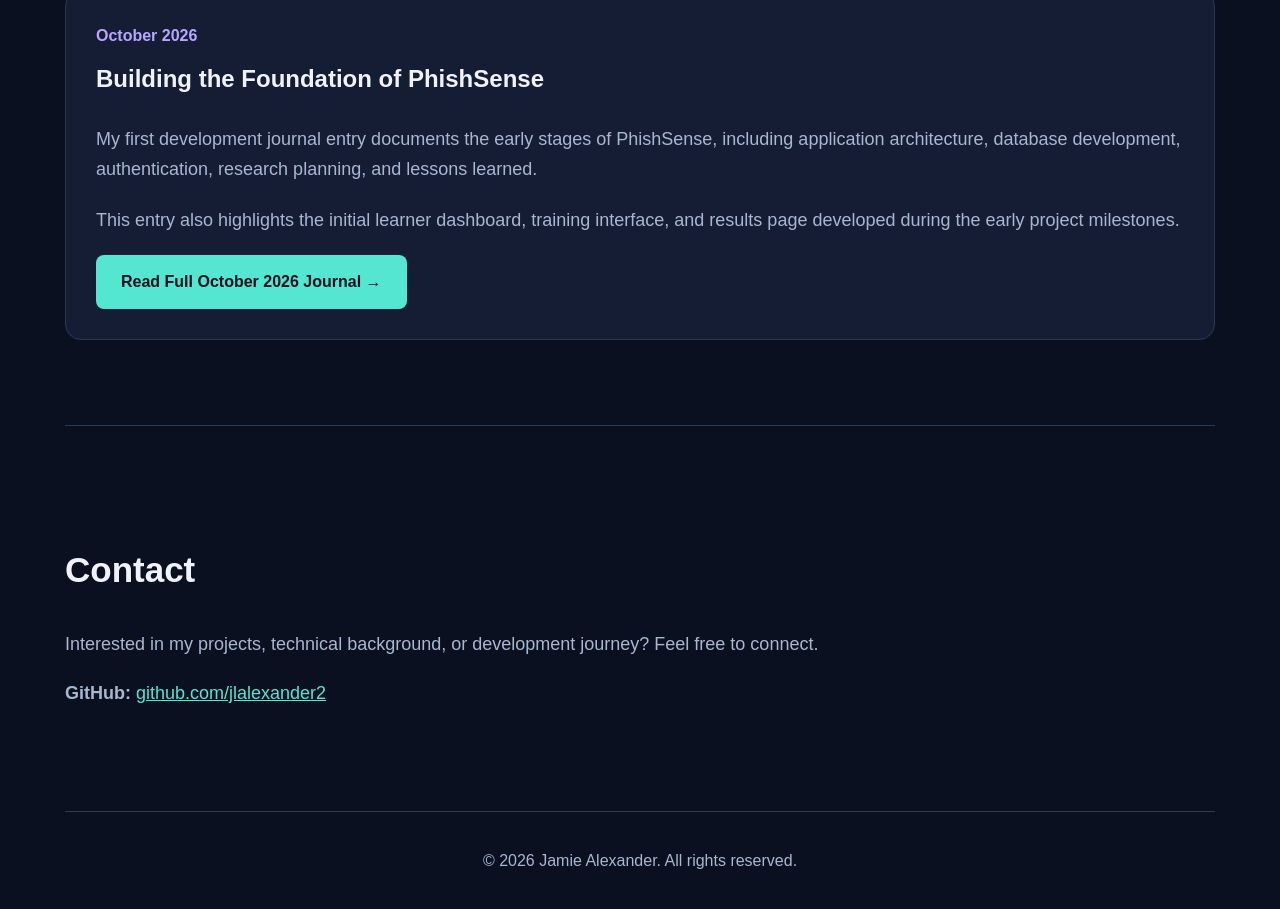
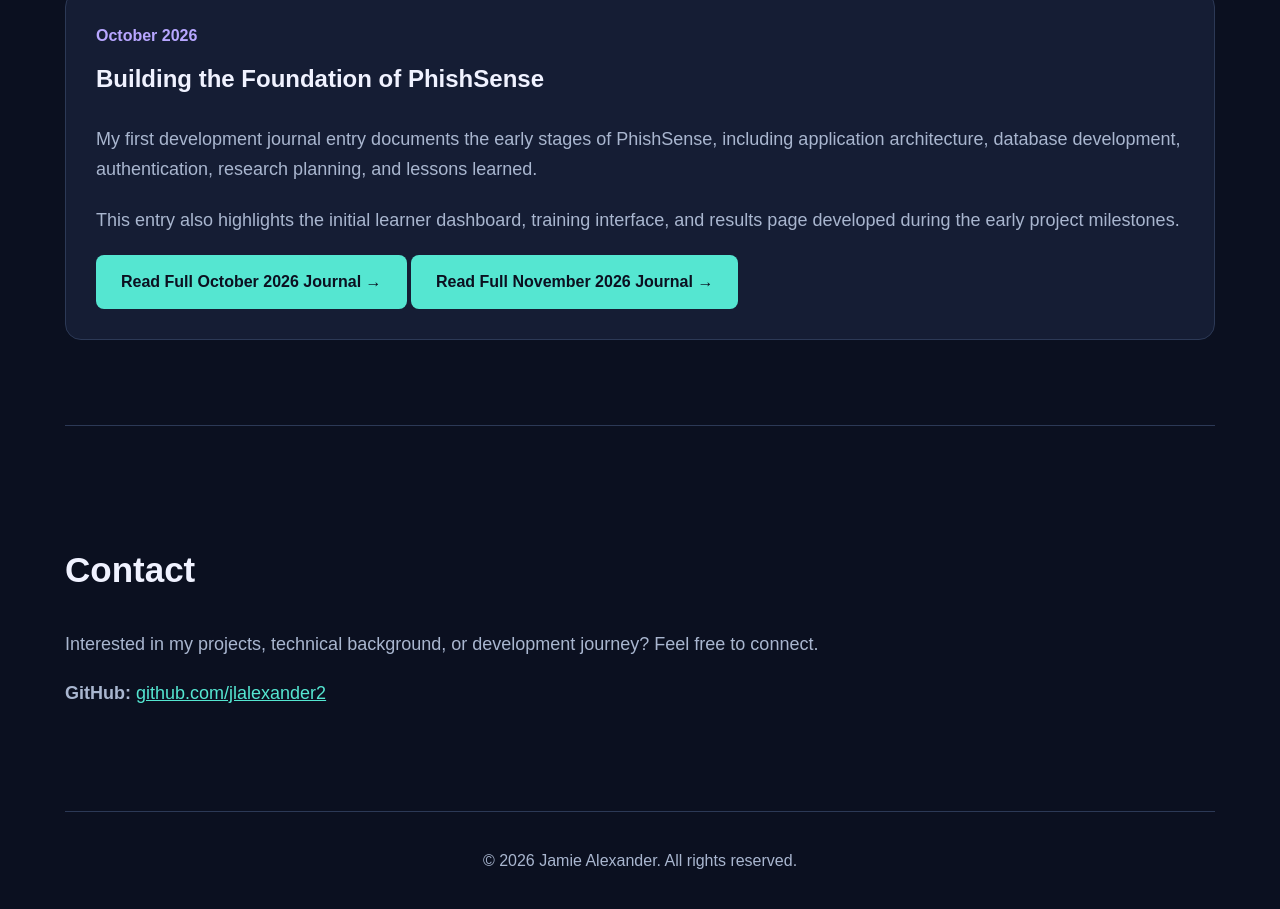
Before and after one commit to jlalexander2/jlalexander2.github.io, a plain HTML site: page index.html in a window 1280 px wide. Shown: the part 6082-6991 px from the top of the page. Drawn offline with Linux system fonts and the light colour scheme.

Commit message:
Update index.html

```diff
--- a/index.html
+++ b/index.html
@@ -456,6 +456,10 @@
                 Read Full October 2026 Journal →
             </a>
 
+            <a href="november-2026.html" class="button">
+                Read Full November 2026 Journal →
+            </a>
+
         </div>
 
     </section>
```
